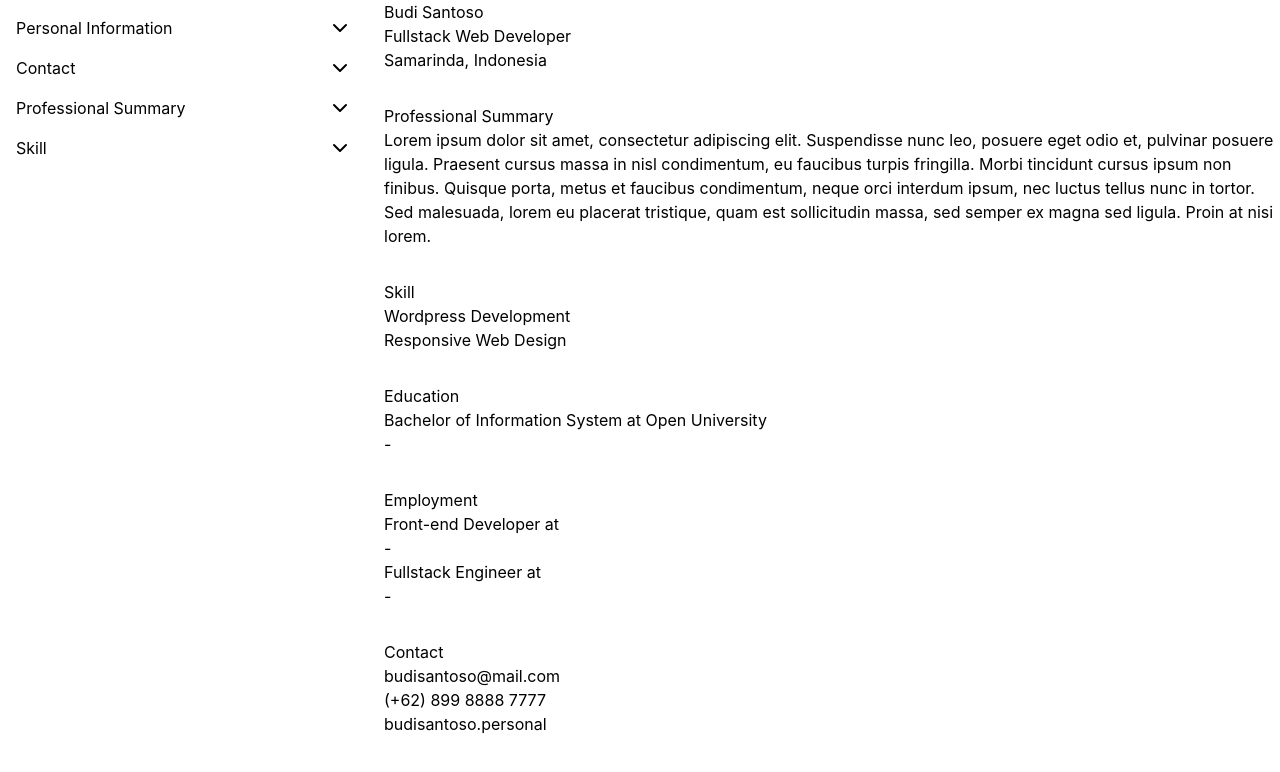
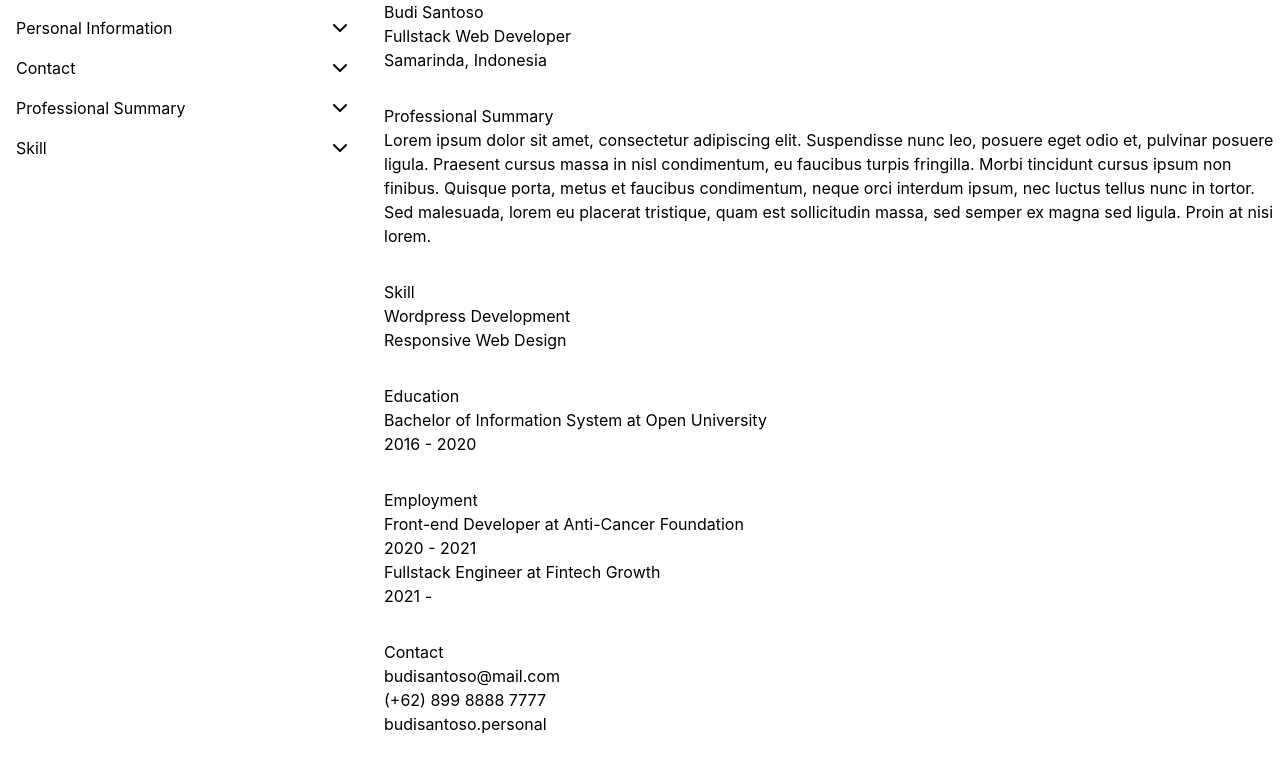
Before and after one commit to roaayala/cv-builder, a React (Vite) app: page / in a window 1280 px wide. Shown: the top 772 px of the page. Built offline with nearby package versions, Linux system fonts and the light colour scheme.

Commit message:
fix Resume

```diff
--- a/src/features/resume-preview/components/Education.jsx
+++ b/src/features/resume-preview/components/Education.jsx
@@ -9,7 +9,8 @@ export default function Education({ data }) {
               <span>{education.degree}</span> at {education.institute}
             </h3>
             <p>
-              <span>{education.start}</span> - <span>{education.end}</span>
+              <span>{education.startYear}</span> -{" "}
+              <span>{education.endYear}</span>
             </p>
           </li>
         ))}
--- a/src/features/resume-preview/components/Employment.jsx
+++ b/src/features/resume-preview/components/Employment.jsx
@@ -6,10 +6,11 @@ export default function Employment({ data }) {
         {data.map((employment) => (
           <li key={employment.id}>
             <h3>
-              <span>{employment.role}</span> at {employment.workspace}
+              <span>{employment.role}</span> at {employment.workplace}
             </h3>
             <p>
-              <span>{employment.start}</span> - <span>{employment.end}</span>
+              <span>{employment.startYear}</span> -{" "}
+              <span>{employment.endYear}</span>
             </p>
           </li>
         ))}
```
